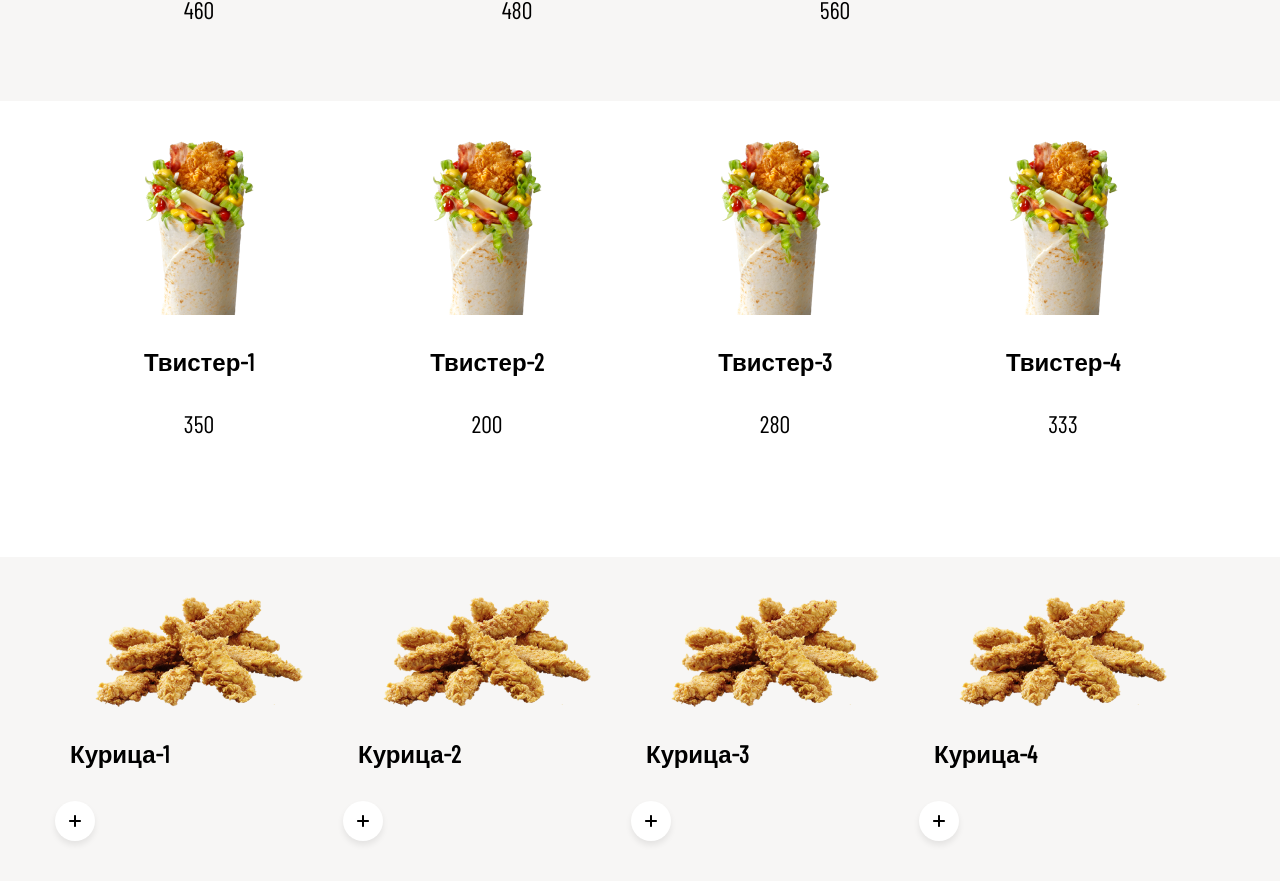
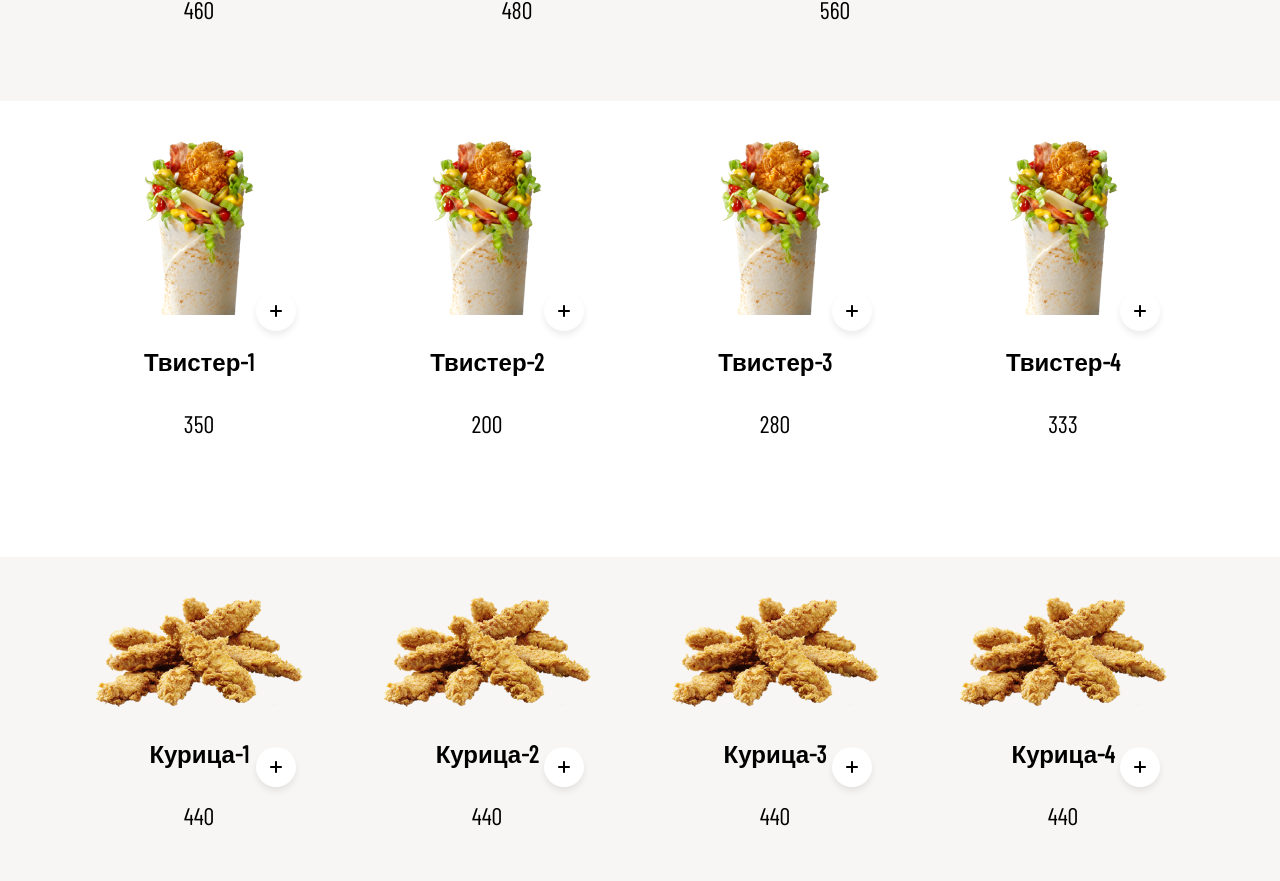
Before and after one commit to marid01/fast-food-shop, a React (Create React App) app: page /#/ in a window 1280 px wide. Shown: the part 1198-2079 px from the top of the page. Built offline with nearby package versions, Linux system fonts and the light colour scheme; data requests are answered from the project's data file; a web font is replaced by a local one.

Commit message:
added basket redux in component TwisterBlock CheckenBlock

```diff
--- a/src/components/ChickenBlock/ChickenBlock.jsx
+++ b/src/components/ChickenBlock/ChickenBlock.jsx
@@ -1,20 +1,55 @@
-import React from 'react';
+import React, {useEffect, useState} from 'react';
+import Button from "../Button";
+import ButtonBasket from "../ButtonBasket";
+import {useDispatch, useSelector} from "react-redux";
+import {minusBasketItem} from "../../redux/reducers/basket";
 
-function ChickenBlock({name, img, price}) {
+function ChickenBlock ({id, name, img, price, onClickAddItems, addedCount}) {
+    const dispatch = useDispatch()
+    const order = useSelector(({basket}) => basket.items);
+    const [buttonStatus, setButtonStatus] = useState(true)
+    const changeButtonStatus = (boolean) => {
+        setButtonStatus(boolean)
+    }
 
+    useEffect(() => {
+        if (Object.keys(order).length === 0) {
+            setButtonStatus(true)
+        }
+    },[order])
+
+    const onAddItems = () => {
+        const obj = {
+            id,
+            name,
+            price,
+        };
+        onClickAddItems(obj);
+    }
+
+    const onMinusItem = (id) => {
+        dispatch(minusBasketItem(id));
+    };
     return (
         <div className="chicken-block">
             <div className="container">
-                <div className="chicken-block__image-wrapper"><img className="chicken-block__image" src={img} alt="Бургер"/></div>
-                <h4>{name}</h4>
+                <div className="chicken-block__inner">
+                    <img className="chicken-block__image" src={img} alt="Бургер"/>
+                    <h4>{name}</h4>
+                    <div className="chicken-block__price">{price}</div>
+                    {buttonStatus ?
+                        <Button onAddItems={onAddItems} changeButtonStatus={changeButtonStatus}/>
+                        : <ButtonBasket
+                            id={id}
+                            onClick={onAddItems}
+                            onMinusItem={onMinusItem}
+                            addedCount={addedCount}
+                            setButtonStatus={setButtonStatus}/>
+                    }
+                </div>
             </div>
-            <button className="button">
-                <svg width="16" height="16" viewBox="0 0 16 16" fill="none" xmlns="http://www.w3.org/2000/svg">
-                    <path fill-rule="evenodd" clip-rule="evenodd" d="M9 3C9 2.44772 8.55228 2 8 2C7.44772 2 7 2.44772 7 3V7H3C2.44772 7 2 7.44772 2 8C2 8.55228 2.44772 9 3 9H7V13C7 13.5523 7.44772 14 8 14C8.55228 14 9 13.5523 9 13V9H13C13.5523 9 14 8.55228 14 8C14 7.44772 13.5523 7 13 7H9V3Z" fill="black"/>
-                </svg>
-            </button>
         </div>
     );
 }
 
-export default ChickenBlock;
+export default ChickenBlock
--- a/src/components/TwisterBlock/TwisterBlock.jsx
+++ b/src/components/TwisterBlock/TwisterBlock.jsx
@@ -1,6 +1,35 @@
-import React from 'react';
+import React, {useEffect, useState} from 'react';
+import Button from "../Button";
+import ButtonBasket from "../ButtonBasket";
+import {useDispatch, useSelector} from "react-redux";
+import {minusBasketItem} from "../../redux/reducers/basket";
 
-function TwisterBlock({name, img, price}) {
+function TwisterBlock({id, name, img, price, onClickAddItems, addedCount}) {
+    const dispatch = useDispatch();
+    const order = useSelector(({basket}) => basket.items);
+    const [buttonStatus, setButtonStatus] = useState(true)
+    const changeButtonStatus = (boolean) => {
+        setButtonStatus(boolean)
+    }
+
+    useEffect(() => {
+        if (Object.keys(order).length === 0) {
+            setButtonStatus(true)
+        }
+    },[order])
+
+    const onAddItems = () => {
+        const obj = {
+            id,
+            name,
+            price,
+        };
+        onClickAddItems(obj);
+    }
+
+    const onMinusItem = (id) => {
+        dispatch(minusBasketItem(id));
+    };
 
     return (
         <div className="twister-block">
@@ -9,7 +38,15 @@ function TwisterBlock({name, img, price}) {
                     <img className="twister-block__image" src={img} alt="Твистер"/>
                     <h4>{name}</h4>
                     <div className="twister-block__price">{price}</div>
-
+                    {buttonStatus ?
+                        <Button onAddItems={onAddItems} changeButtonStatus={changeButtonStatus}/>
+                        : <ButtonBasket
+                            id={id}
+                            onClick={onAddItems}
+                            onMinusItem={onMinusItem}
+                            addedCount={addedCount}
+                            setButtonStatus={setButtonStatus}/>
+                    }
                 </div>
             </div>
         </div>
--- a/src/pages/Home/Home.jsx
+++ b/src/pages/Home/Home.jsx
@@ -97,7 +97,6 @@ function Home() {
                         <div className="content__items-burger__inner">
                             {burgers?.map((obj) => {
                                 return <BurgerBlock
-                                    // key={obj.id}
                                     onClickAddItems={handleAddItemsToBasket}
                                     addedCount={basketItems[obj.id] && basketItems[obj.id].items.length}
                                     {...obj}/>
@@ -109,7 +108,10 @@ function Home() {
                     <div className="container">
                         <div className="content__items-twister__inner">
                             {twister?.map((obj) => {
-                                return <TwisterBlock {...obj}/>
+                                return <TwisterBlock
+                                    onClickAddItems={handleAddItemsToBasket}
+                                    addedCount={basketItems[obj.id] && basketItems[obj.id].items.length}
+                                    {...obj}/>
                             })}
                         </div>
                     </div>
@@ -118,7 +120,10 @@ function Home() {
                     <div className="container">
                         <div className="content__items-chicken__inner">
                             {chicken?.map((obj) => {
-                                return <ChickenBlock {...obj}/>
+                                return <ChickenBlock
+                                    onClickAddItems={handleAddItemsToBasket}
+                                    addedCount={basketItems[obj.id] && basketItems[obj.id].items.length}
+                                    {...obj}/>
                             })}
                         </div>
                     </div>
--- a/src/scss/components/_chicken-block.scss
+++ b/src/scss/components/_chicken-block.scss
@@ -13,6 +13,12 @@
   width: 288px;
   height: 360px;
   transition: transform .3s;
+  position: relative;
+  .button {
+    position: absolute;
+    top: 150px;
+    right: 47px;
+  }
   &:hover {
     background-color: #FFFFFF;
     .chicken-block__image {
--- a/src/scss/components/_twister-block.scss
+++ b/src/scss/components/_twister-block.scss
@@ -13,6 +13,12 @@
   width: 288px;
   height: 360px;
   transition: transform .3s;
+  position: relative;
+  .button {
+    position: absolute;
+    top: 150px;
+    right: 47px;
+  }
   &:hover {
     background-color: #F7F6F5;
     .twister-block__image {
```
